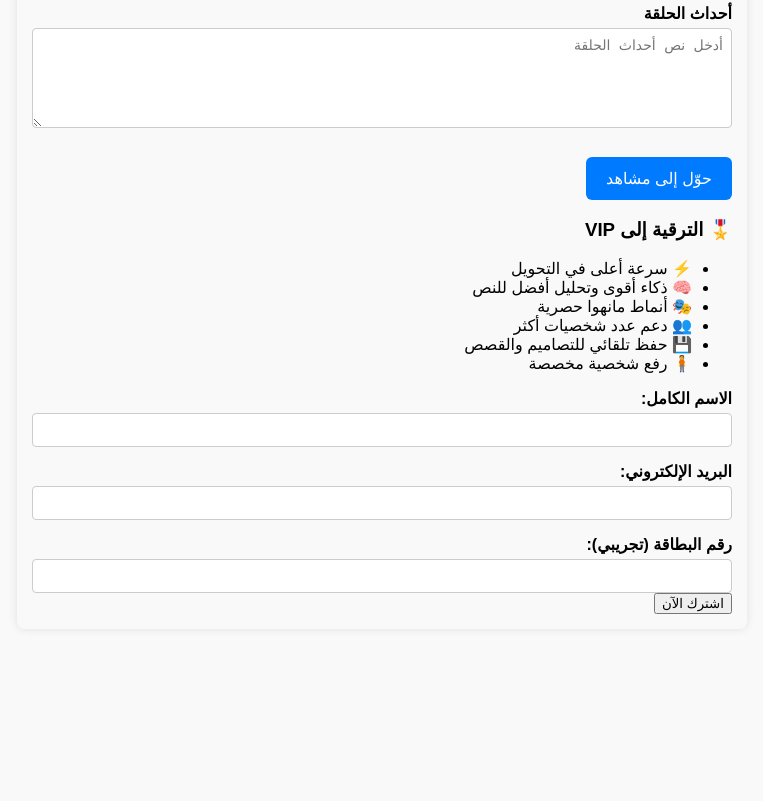
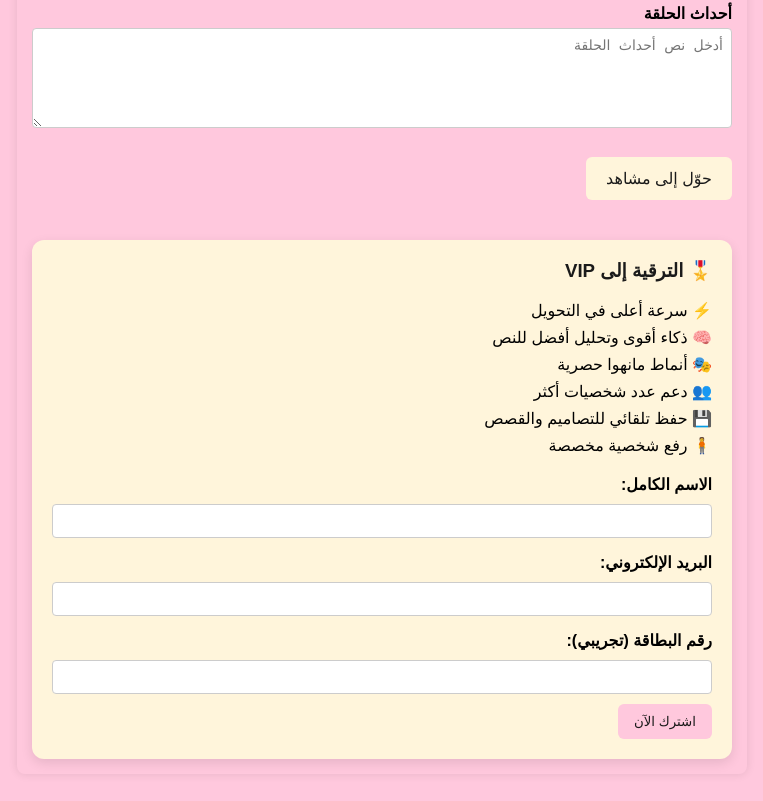
Before and after one commit to YAS8-OSS/NeoMashhad, a website: page index.html in a window 1280 px wide. Shown: the part 883-1684 px from the top of the page, without its empty margins (258-1021 px from the left). Before the commit the page ends 1542 px from the top, so only its background shows below. Drawn offline with Linux system fonts and the light colour scheme.

Commit message:
Update index.html

```diff
--- a/index.html
+++ b/index.html
@@ -9,7 +9,7 @@
       max-width: 700px;
       margin: 30px auto;
       padding: 15px;
-      background: #f9f9f9;
+      background: #FFC8DD;
       border-radius: 8px;
       box-shadow: 0 0 10px rgba(0,0,0,0.1);
     }
@@ -39,16 +39,49 @@
     .btn-convert {
       margin-top: 25px;
       padding: 12px 20px;
-      background-color: #007bff;
+      background-color: #FFF5DB;
       border: none;
-      color: white;
+      color: #1A1A1A;
       font-size: 16px;
       border-radius: 6px;
       cursor: pointer;
       transition: background-color 0.3s ease;
     }
     .btn-convert:hover {
-      background-color: #0056b3;
+      background-color: #ffe9c2;
+    }
+    .vip-box {
+      background-color: #FFF5DB;
+      border-radius: 12px;
+      padding: 20px;
+      margin-top: 40px;
+      box-shadow: 0 4px 12px rgba(0, 0, 0, 0.1);
+    }
+    .vip-box h3 {
+      margin-top: 0;
+      color: #1A1A1A;
+    }
+    .vip-box ul {
+      padding: 0;
+      margin: 10px 0 20px 0;
+      list-style: none;
+    }
+    .vip-box li {
+      margin-bottom: 8px;
+    }
+    .vip-box input, .vip-box button {
+      margin-top: 10px;
+    }
+    .vip-box button {
+      background-color: #FFC8DD;
+      color: #1A1A1A;
+      border: none;
+      padding: 10px 16px;
+      border-radius: 6px;
+      cursor: pointer;
+    }
+    .vip-box button:hover {
+      background-color: #ffb3cc;
     }
   </style>
 </head>
@@ -87,7 +120,7 @@
     <input type="number" id="female-count" min="0" max="5" />
 
     <div id="character-inputs" class="character-inputs"></div>
-  <div id="error-msg"></div>
+    <div id="error-msg" style="color: red; font-weight: bold;"></div>
 
     <label for="style-select">ستايل الملابس</label>
     <select id="style-select" required>
@@ -128,31 +161,6 @@
     <button type="submit" class="btn-convert" id="convert-btn">حوّل إلى مشاهد</button>
   </form>
 
-  <script>
-    document.getElementById('story-form').addEventListener('submit', function(event) {
-      event.preventDefault();
-
-      const data = {
-        username: document.getElementById('username').value.trim(),
-        storyType: document.getElementById('story-type').value,
-        releaseDate: document.getElementById('release-date').value,
-        drawingStyle: document.getElementById('drawing-style').value,
-        maleCount: document.getElementById('male-count').value,
-        femaleCount: document.getElementById('female-count').value,
-        styleSelect: document.getElementById('style-select').value,
-        language: document.getElementById('language').value,
-        rating: document.querySelector('input[name="rating"]:checked')?.value || null,
-        waitingTime: document.getElementById('waiting-time').value,
-        episodeText: document.getElementById('episode-text').value.trim()
-      };
-
-      // تخزين البيانات مؤقتاً في localStorage
-      localStorage.setItem('storyData', JSON.stringify(data));
-
-      // الانتقال لصفحة النتائج (مثلاً results.html)
-      window.location.href = 'results.html';
-    });
-  </script>
   <div class="vip-box">
     <h3>🎖️ الترقية إلى VIP</h3>
     <ul>
@@ -202,7 +210,6 @@
         html += '<strong>أسماء الشخصيات الذكور:</strong>';
         for (let i = 1; i <= maleCount; i++) {
           html += `<div><label for="male-name-${i}">اسم ذكر ${i}:</label><input type="text" id="male-name-${i}" name="male-name-${i}" /></div>`;
-
         }
       }
 
@@ -218,6 +225,27 @@
 
     maleCountInput.addEventListener('input', updateCharacterInputs);
     femaleCountInput.addEventListener('input', updateCharacterInputs);
+
+    document.getElementById('story-form').addEventListener('submit', function(event) {
+      event.preventDefault();
+
+      const data = {
+        username: document.getElementById('username').value.trim(),
+        storyType: document.getElementById('story-type').value,
+        releaseDate: document.getElementById('release-date').value,
+        drawingStyle: document.getElementById('drawing-style').value,
+        maleCount: document.getElementById('male-count').value,
+        femaleCount: document.getElementById('female-count').value,
+        styleSelect: document.getElementById('style-select').value,
+        language: document.getElementById('language').value,
+        rating: document.querySelector('input[name="rating"]:checked')?.value || null,
+        waitingTime: document.getElementById('waiting-time').value,
+        episodeText: document.getElementById('episode-text').value.trim()
+      };
+
+      localStorage.setItem('storyData', JSON.stringify(data));
+      window.location.href = 'results.html';
+    });
   </script>
 
 </body>
```
Lines whose indentation alone changed are shown as unchanged.
